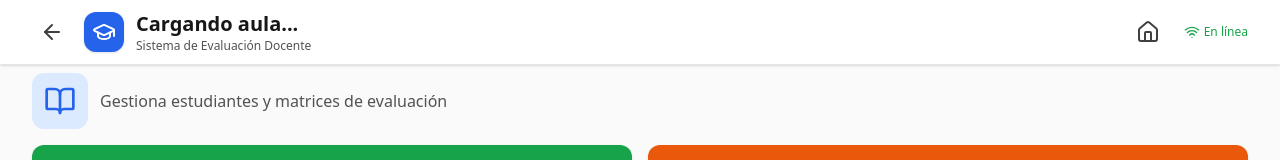
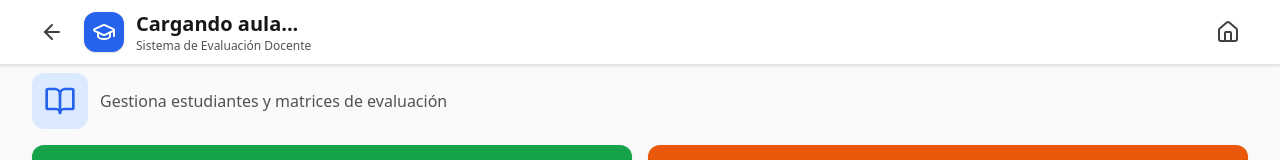
Before and after one commit to tucno21/evaluacion-docente, a React (Vite) app: page /grade/1 in a window 1280 px wide. Shown: the top 160 px of the page. Built offline with nearby package versions, Linux system fonts and the light colour scheme.

Commit message:
eliminar wifi

```diff
--- a/src/layout/MainLayout.tsx
+++ b/src/layout/MainLayout.tsx
@@ -1,6 +1,6 @@
 import React from 'react';
 import { Outlet, useLocation, useNavigate } from 'react-router-dom';
-import { GraduationCap, Wifi, WifiOff, ArrowLeft, Home } from 'lucide-react';
+import { GraduationCap, ArrowLeft, Home } from 'lucide-react';
 import { useHeaderStore } from '../store/useHeaderStore'; // Import the Zustand store
 
 const MainLayout = () => {
@@ -8,21 +8,7 @@ const MainLayout = () => {
     const navigate = useNavigate();
     const { headerTitle } = useHeaderStore(); // Get headerTitle from Zustand store
 
-    const [isOnline, setIsOnline] = React.useState(navigator.onLine);
     const [showBackButton, setShowBackButton] = React.useState(false);
-
-    React.useEffect(() => {
-        const handleOnline = () => setIsOnline(true);
-        const handleOffline = () => setIsOnline(false);
-
-        window.addEventListener('online', handleOnline);
-        window.addEventListener('offline', handleOffline);
-
-        return () => {
-            window.removeEventListener('online', handleOnline);
-            window.removeEventListener('offline', handleOffline);
-        };
-    }, []);
 
     React.useEffect(() => {
         // Show back button for any path not being the home page
@@ -67,21 +53,6 @@ const MainLayout = () => {
                                     <Home className="h-6 w-6 text-neutral-700" />
                                 </button>
                             )}
-
-                            {/* Connection indicator */}
-                            <div className="flex items-center space-x-2">
-                                {isOnline ? (
-                                    <div className="flex items-center space-x-1 text-secondary-600">
-                                        <Wifi size={16} />
-                                        <span className="text-xs font-medium hidden sm:inline">En línea</span>
-                                    </div>
-                                ) : (
-                                    <div className="flex items-center space-x-1 text-warning-600">
-                                        <WifiOff size={16} />
-                                        <span className="text-xs font-medium hidden sm:inline">Sin conexión</span>
-                                    </div>
-                                )}
-                            </div>
                         </div>
                     </div>
                 </div>
```
